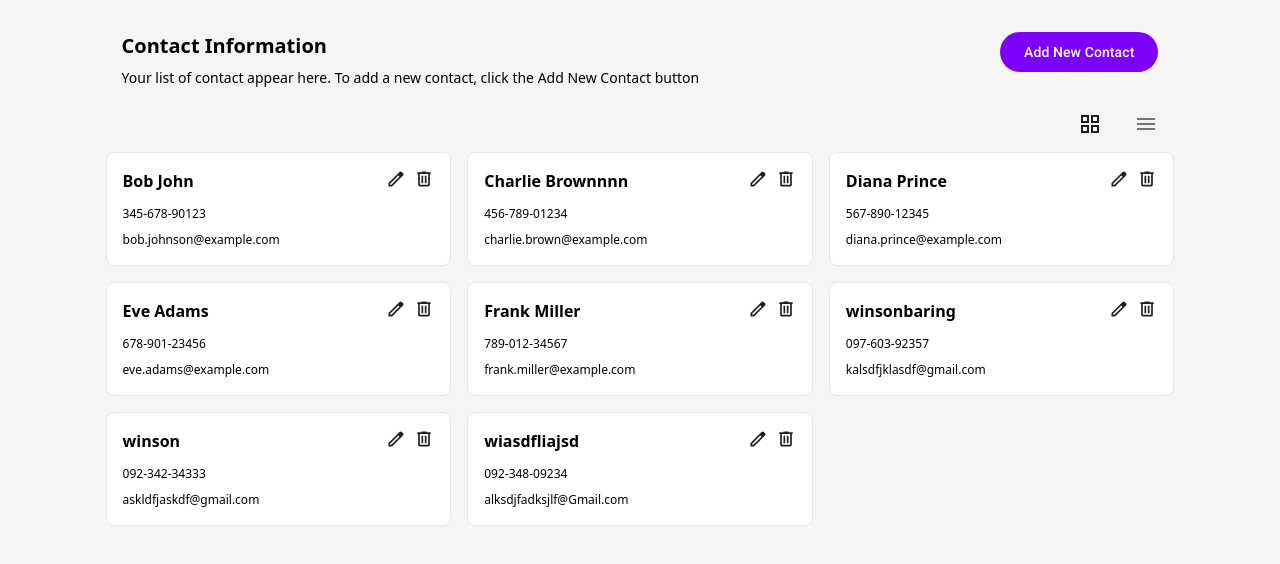
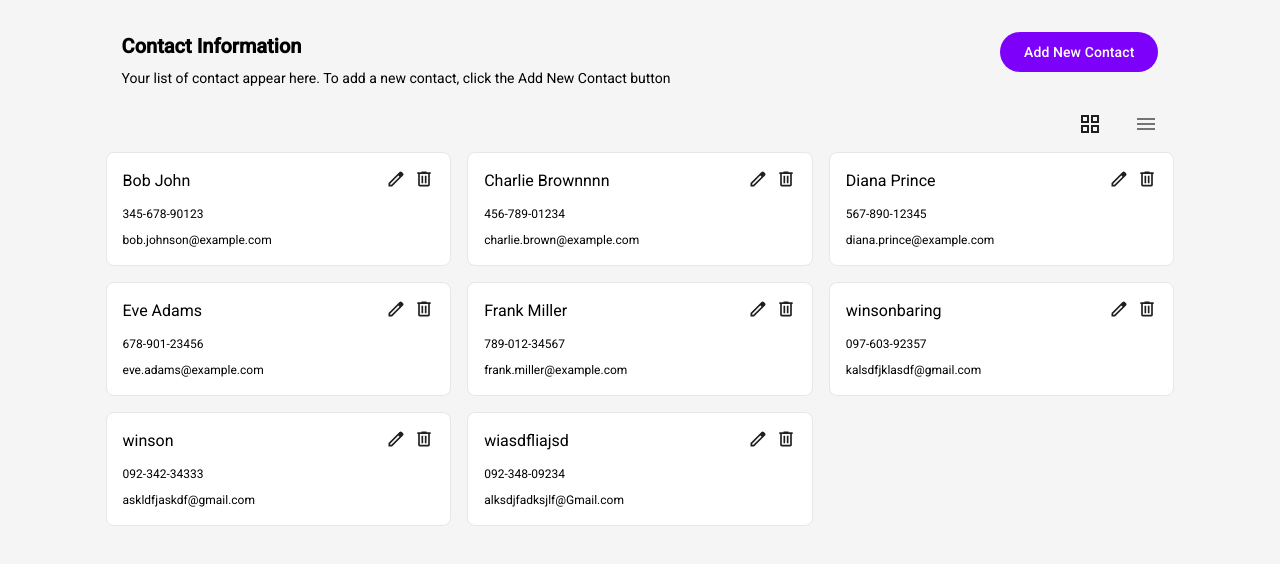
Before and after one commit to WinsonBaring/Contact-List, an Angular app: page /home in a window 1280 px wide. Shown: the top 564 px of the page. Built offline with nearby package versions, Linux system fonts and the light colour scheme; data requests are answered from the project's data file.

Commit message:
fix: ui updates

```diff
--- a/angular.json
+++ b/angular.json
@@ -27,7 +27,7 @@
               }
             ],
             "styles": [
-              "@angular/material/prebuilt-themes/azure-blue.css",
+              "src/custom-theme.scss",
               "src/styles.css"
             ],
             "scripts": []
@@ -86,7 +86,7 @@
               }
             ],
             "styles": [
-              "@angular/material/prebuilt-themes/azure-blue.css",
+              "@angular/material/prebuilt-themes/magenta-violet.css",
               "src/styles.css"
             ],
             "scripts": []
--- a/src/app/components/table-card-view/table-card-view.component.html
+++ b/src/app/components/table-card-view/table-card-view.component.html
@@ -4,7 +4,7 @@
         <div>
             <div class="pb-3">
 
-                <a class="font-semibold " [routerLink]="['/contact-info', contact.id]">{{ contact.name }}</a>
+                <h5 class="  " [routerLink]="['/contact-info', contact.id]">{{ contact.name }}</h5>
             </div>
             <div class="flex flex-col gap-2">
                 <div class="text-[12px] ">{{ PhoneNumber(contact.id) }}</div>
--- a/src/styles.css
+++ b/src/styles.css
@@ -8,7 +8,7 @@
 :root {
     background-color: #f5f5f5;
     /* --mat-sys-surface: #ffffff; */
-    --mat-sys-primary: #7d00fa;
+    /* --mat-sys-primary: #7d00fa; */
     --mat-sys-secondary: #4f0077;
     --mdc-snackbar-container-color: #43f7cc;
     --mdc-snackbar-supporting-text-color: #000000;
@@ -23,3 +23,6 @@
     color: #ffffff;
     background-color: #4f0077;
 }
+
+html, body { height: 100%; }
+body { margin: 0; font-family: Roboto, "Helvetica Neue", sans-serif; }
```
